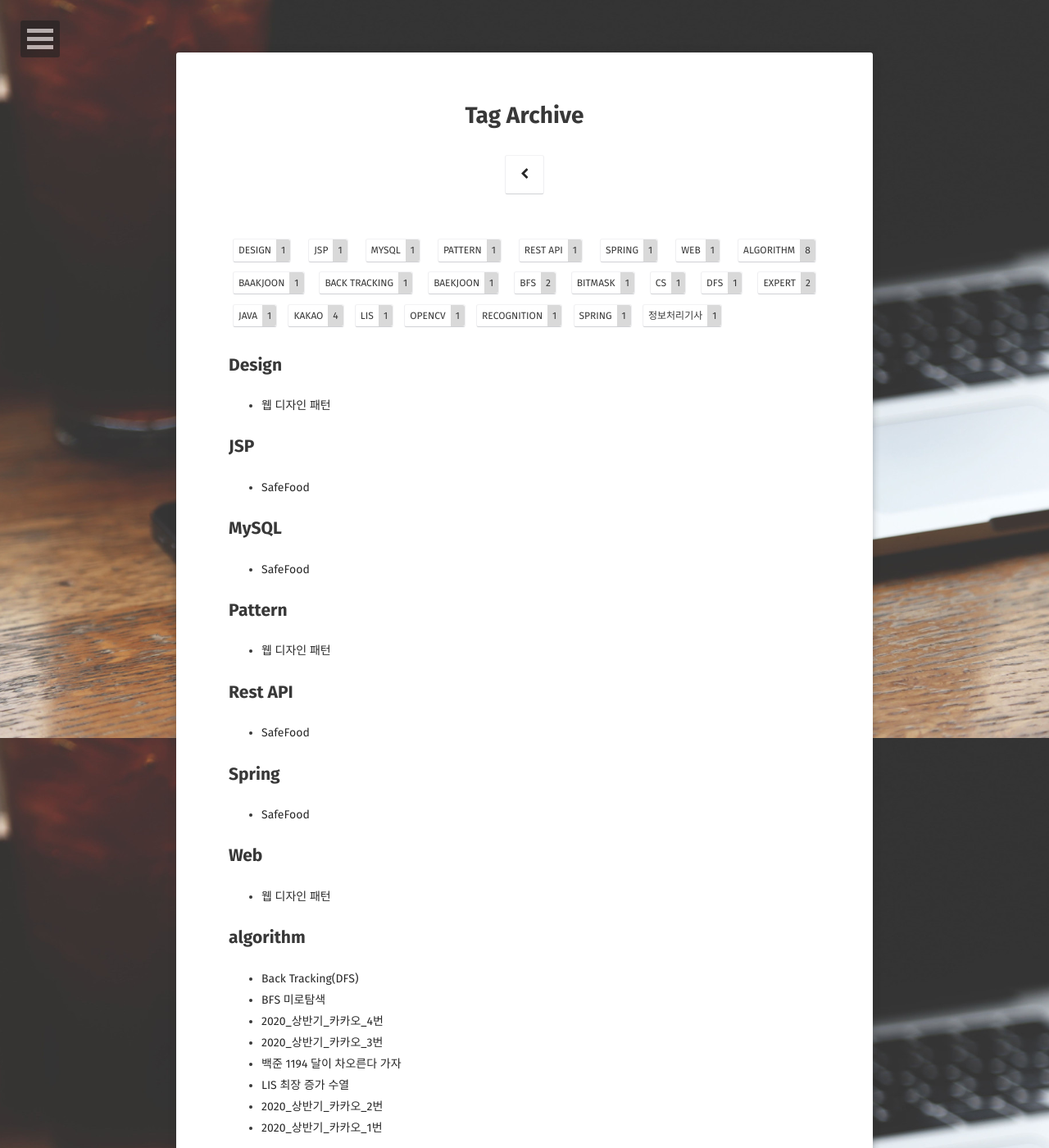
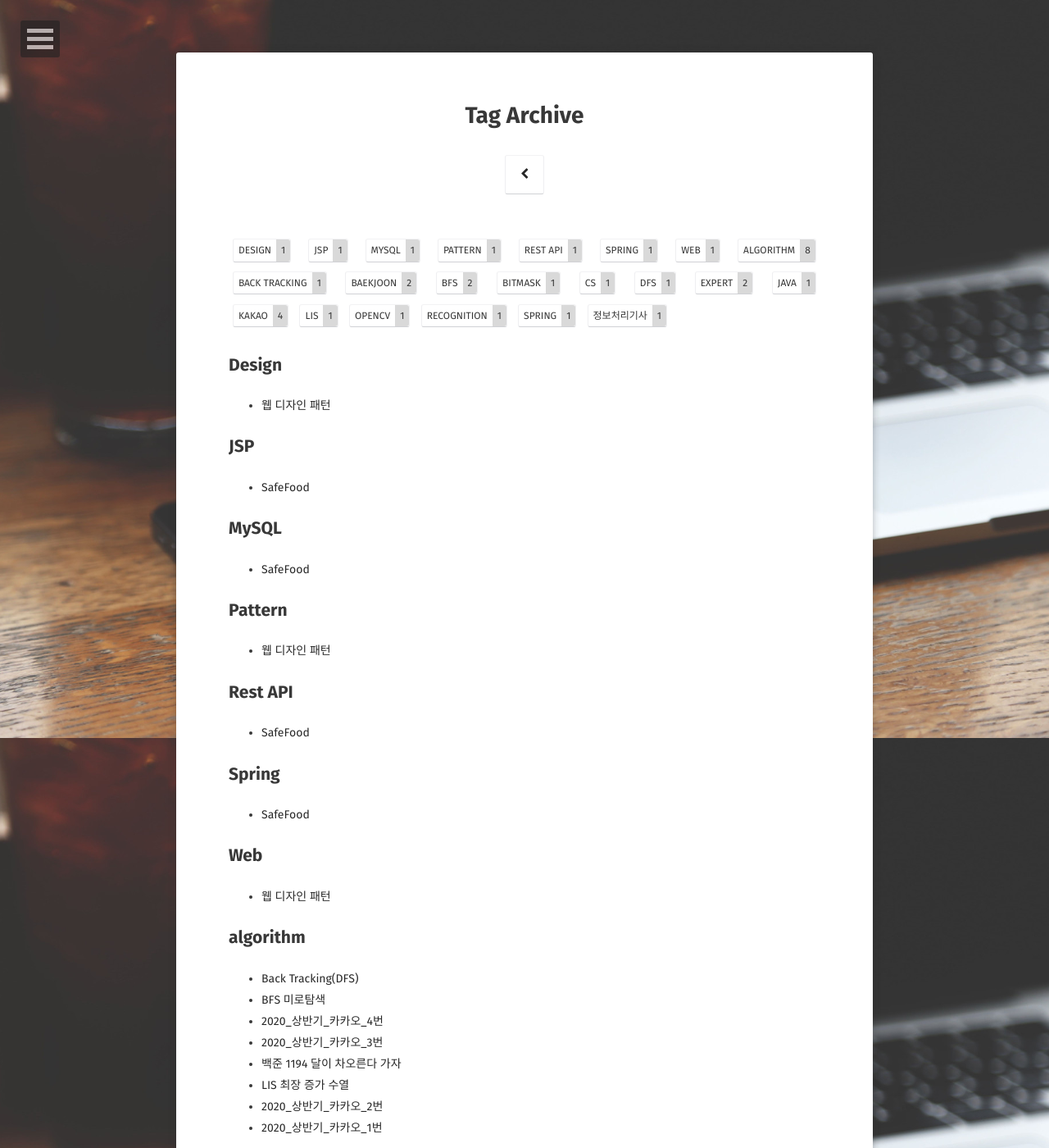
Before and after one commit to limkinam/limkinam.github.io, a Jekyll site: the page built from tags/index.html, in a window 1280 px wide and 1400 px high. Shown: the whole window at 82% size. Built offline with Jekyll 4.4.1, drawn with Linux system fonts in a browser that asks for light colours; some web fonts are replaced; some of the changed text lies outside the part shown.

Commit message:
Update 2020-06-16-baekjoon-LIS.md

```diff
--- a/_posts/2020-06-16-baekjoon-LIS.md
+++ b/_posts/2020-06-16-baekjoon-LIS.md
@@ -6,7 +6,7 @@ excerpt: "LIS 알고리즘 시간 복잡도: O(n^2) | 이분탐색 이용 O(nlog
 tag:
 - algorithm
 - lis
-- baakjoon
+- baekjoon
 comments: true
 ---
 
```
